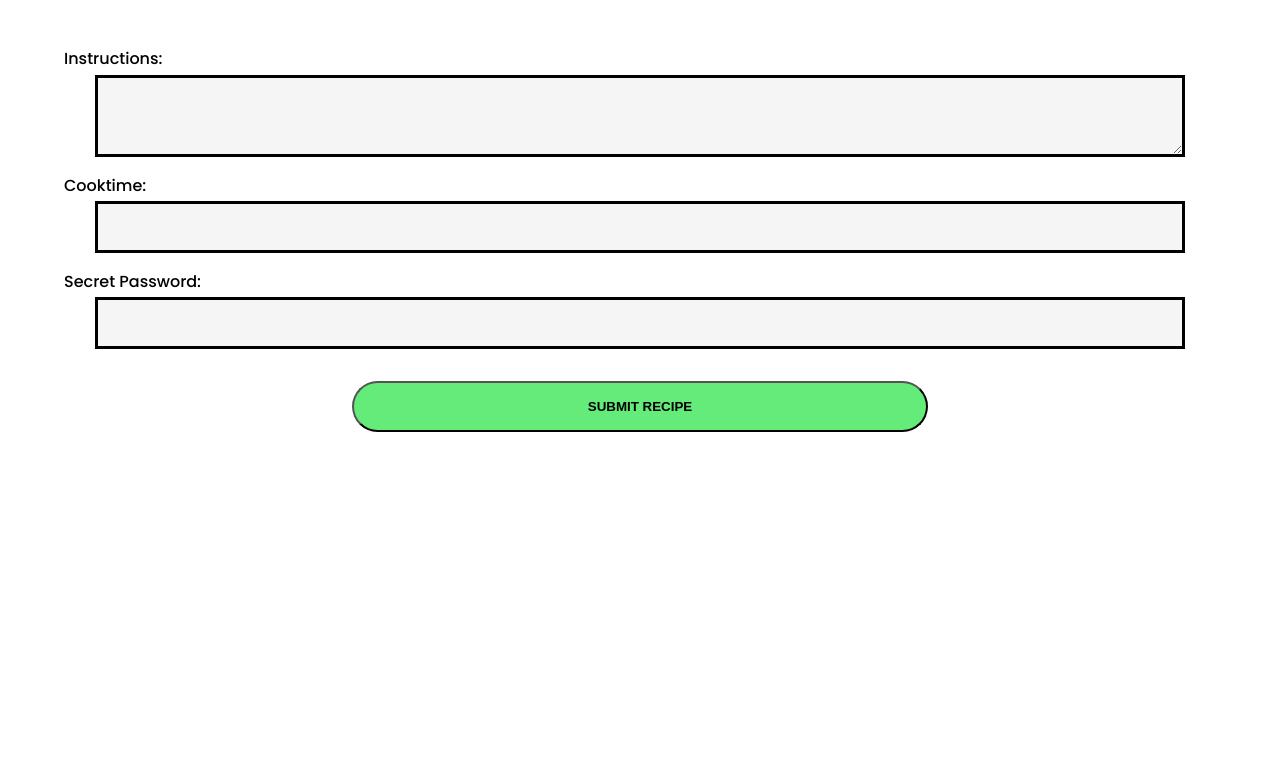
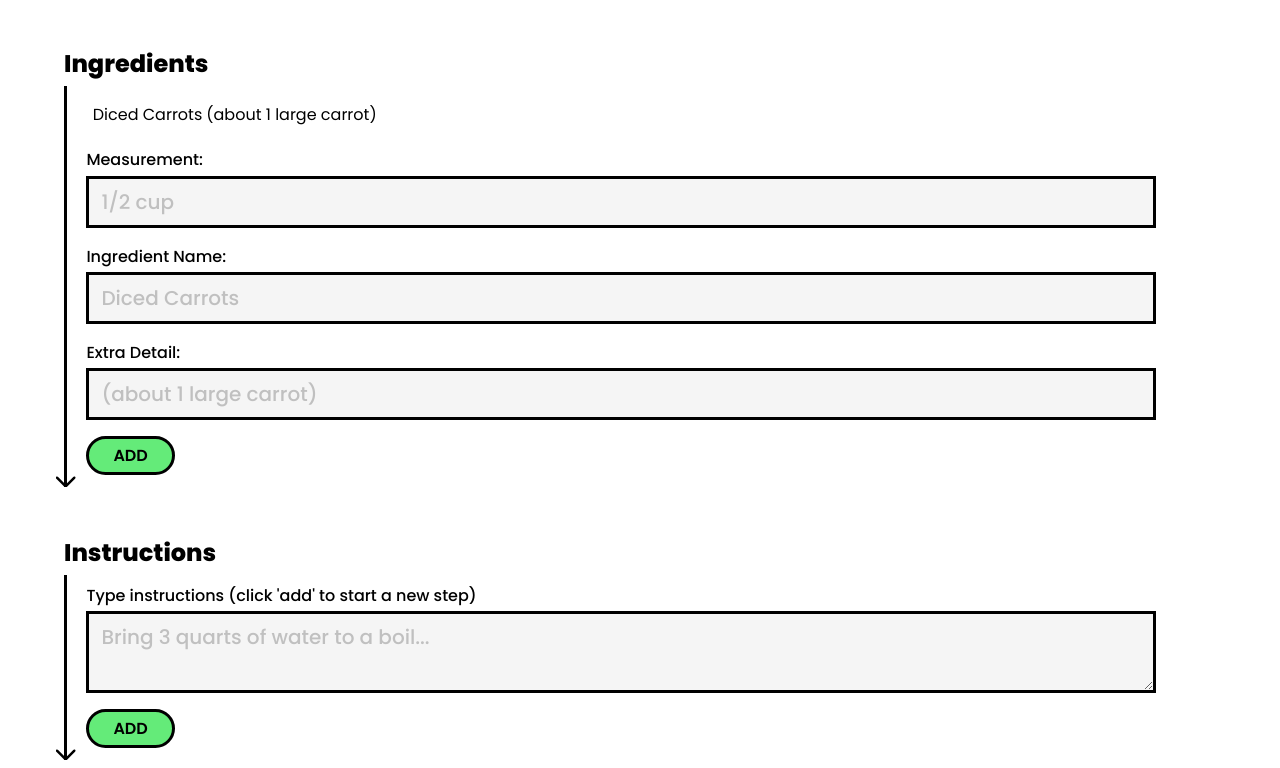
Before and after one commit to kevrog21/Recipe-Book, a React (Create React App) app: page /add-recipe in a window 1280 px wide. Shown: the part 1252-2020 px from the top of the page. Before the commit the page ends 1732 px from the top, so only its background shows below. Built offline with nearby package versions, Linux system fonts and the light colour scheme.

Commit message:
form progress. added ingredients and instructions section

```diff
--- a/src/components/AddRecipeForm.js
+++ b/src/components/AddRecipeForm.js
@@ -10,6 +10,11 @@ export default function AddRecipeForm() {
     const [formData, setFormData] = useState({
         recipeName: '',
         recipeSubName: '',
+        ingredients: [{
+            measurement: '',
+            ingredientName: '',
+            ingredientExtraDetail: ''
+        }],
         instructions: '',
         cooktime: '',
         password: '',
@@ -29,6 +34,12 @@ export default function AddRecipeForm() {
         const recipeSubitlePreview = document.getElementById("recipe-subtitle-preview")
         recipeSubitlePreview.textContent = formData.recipeSubName
     }, [formData.recipeSubName])
+
+    useEffect(() => {
+        console.log('this is running')
+        const measurementPreview = document.getElementById("ingredient-measurement-preview")
+        measurementPreview.textContent = formData.ingredients.measurement
+    }, [formData.ingredients.measurement])
 
     // const [image, setImage] = useState(null)
 
@@ -88,14 +99,72 @@ export default function AddRecipeForm() {
         console.log(selectedImage)
     }
 
+    // const handleInputChange = (e) => {
+    //     const { name, value } = e.target
+
+    //     const isNumericField = ["cooktime"].includes(name) //returns true if the target name is included in the array
+
+    //     // if (name === 'measurement' || name === 'ingredientName' || name === 'ingredientExtraDetail') {
+    //     if (name.startsWith("ingredient")) {
+    //         const ingredienIndex = parseInt(name.split("-"[1]))
+    //         setFormData((prevData) => {
+    //             const updatedIngredients = [...prevData.ingredients]
+    //             updatedIngredients[ingredienIndex] = {
+    //                 ...updatedIngredients[ingredienIndex],
+    //                 [name.split("-")[0]]: value
+    //             }
+    //             return {
+    //             ...prevData,
+    //             ingerdients: updatedIngredients
+    //             }
+    //         })
+    //     } else {
+    //         setFormData((prevData) => ({
+    //             ...prevData,
+    //             [name]: isNumericField ? parseInt(value) : value
+    //         }))
+    //     }
+    // }
+
+    // const handleInputChange = (e) => {
+    //     const { name, value } = e.target
+
+    //     if (name === 'measurement' || name === 'ingredientName' || name === 'ingredientExtraDetail') {
+    //         setFormData((prevData) => ({
+    //             ...prevData,
+    //             ingredients: {
+    //                 ...prevData.ingredients,
+    //                 [name]: value,
+    //             }
+    //         }))
+    //     } else {
+    //         const isNumericField = ["cooktime"].includes(name) //returns true if the target name is included in the array
+    //         setFormData((prevData) => ({
+    //             ...prevData,
+    //             [name]: isNumericField ? parseInt(value) : value
+    //         }))
+    //     }
+    // }
+
     const handleInputChange = (e) => {
         const { name, value } = e.target
 
-        const isNumericField = ["cooktime"].includes(name) //returns true if the target name is included in the array
-        setFormData((prevData) => ({
-            ...prevData,
-            [name]: isNumericField ? parseInt(value) : value
-        }))
+        if (name === 'measurement' || name === 'ingredientName' || name === 'ingredientExtraDetail') {
+            setFormData((prevData) => ({
+                ...prevData,
+                ingredients: [{
+                    ...prevData.ingredients,
+                    [name]: value,
+                }]
+            }))
+        } else {
+            const isNumericField = ["cooktime"].includes(name) //returns true if the target name is included in the array
+            setFormData((prevData) => ({
+                ...prevData,
+                [name]: isNumericField ? parseInt(value) : value
+            }))
+        }
+        console.log(formData.ingredients)
     }
 
     const handleSubmit = async (e) => {
@@ -194,6 +263,7 @@ export default function AddRecipeForm() {
                     setFormData({
                         recipeName: '',
                         recipeSubName: '',
+                        ingredients: [],
                         instructions: '',
                         cooktime: '',
                         password: '',
@@ -343,6 +413,22 @@ export default function AddRecipeForm() {
         imageInput.click()
     }
 
+    const handleAddClick = (e) => {
+        // push the new ingredient object to the ingredients array, then reset the value to ''
+        console.log(formData.ingredients)
+        // const measurement = document.getElementById("measurement")
+        // const ingredientName = document.getElementById("ingredient-name")
+        // const ingredientExtraDetail = document.getElementById("ingredient-extra-detail")
+        console.log(e)
+        // const newIngredientObj = {
+        //     measurement: e.measurement.value,
+        //     name: e.ingredientName.value,
+        //     extraDetail: e.ingredientExtraDetail.value
+        // }
+        // formData.ingredients.push(newIngredientObj)
+        // console.log(formData.ingredients)
+    }
+
 
     return (
         <div>
@@ -367,23 +453,6 @@ export default function AddRecipeForm() {
 
 
             <form className="add-recipe-form" onSubmit={handleSubmit}>
-                {/* <div className='container'>
-                    <section className='title-section'>
-                        <div className='section-title-container'>
-                            <h4 className='section-title'>Title</h4>
-                            <div className='section-arrow-container'>
-                                <img src={arrow} className="arrowHead section-arrowhead"/>
-
-                            </div>
-                        </div>
-                        <div className='section-input-container'>
-                            <label htmlFor="recipe-name">Recipe Title</label>
-                            <input type="text" id="recipe-name" name="recipeName" value={formData.recipeName} onChange={handleInputChange}></input>
-                            <label htmlFor="recipe-name">Recipe Subitle:</label>
-                            <input type="text" id="recipe-name" name="recipeName" value={formData.recipeName} onChange={handleInputChange}></input>
-                        </div>
-                    </section>
-                </div> */}
 
                 <section className='title-section'>
 
@@ -394,20 +463,65 @@ export default function AddRecipeForm() {
                         </div>
 
                         <div className='section-input-container'>
-                            <label htmlFor="recipe-name">Recipe Title</label>
-                            <input type="text" id="recipe-name" name="recipeName"
+                            <label htmlFor="recipe-name">Recipe Title:</label>
+                            <input type="text" id="recipe-name" name="recipeName" className='has-placeholder'
                             placeholder='Grilled Chicken' value={formData.recipeName} onChange={handleInputChange}></input>
 
                             <label htmlFor="recipe-sub-name">Recipe Subitle:</label>
-                            <input type="text" id="recipe-sub-name" name="recipeSubName"
+                            <input type="text" id="recipe-sub-name" className='has-placeholder' name="recipeSubName"
                             placeholder='with rice & veggies' value={formData.recipeSubName} onChange={handleInputChange}></input>
                         </div>
+
+                </section>
+
+                <section className='ingredients-section'>
+
+                        <h4 className='section-title'>Ingredients</h4>
+                        <div className='section-arrow-container'>
+                            <img src={arrow} className="arrowHead section-arrowhead"/>
+                        </div>
+
+                        <div className='section-input-container'>
+                            <div className='ingredients-preview'>
+                                <span id='ingredient-measurement-preview'></span>
+                                <span id='ingredient-name-preview'>Diced Carrots</span>
+                                <span id='ingredient-extra-detail-preview'>(about 1 large carrot)</span>
+                            </div>
+                            <label htmlFor="measurement">Measurement:</label>
+                            <input type="text" id="measurement" name="measurement" className='has-placeholder'
+                            placeholder='1/2 cup' value={formData.ingredients.measurement} onChange={handleInputChange}></input>
+                            <label htmlFor="ingredientName">Ingredient Name:</label>
+                            <input type="text" id="ingredient-name" name="ingredientName" className='has-placeholder'
+                            placeholder='Diced Carrots' value={formData.ingredients.ingredientName} onChange={handleInputChange}></input>
+                            <label htmlFor="ingredientExtraDetail">Extra Detail:</label>
+                            <input type="text" id="ingredient-extra-detail" name="ingredientExtraDetail" className='has-placeholder'
+                            placeholder='(about 1 large carrot)' value={formData.ingredients.ingredientExtraDetail} onChange={handleInputChange}></input>
+                            <div className="add-button" onClick={handleAddClick}>add</div>
+                        </div>
+
+                </section>
+
+                <section className='instructions-section'>
+
+                        <h4 className='section-title'>Instructions</h4>
+                        <div className='section-arrow-container'>
+                            <img src={arrow} className="arrowHead section-arrowhead"/>
+                        </div>
+
+                        <div className='section-input-container'>
+                            <label htmlFor="instructions">Type instructions (click 'add' to start a new step)</label>
+                            <textarea type="text" id="instructions" name="instructions" className='has-placeholder'
+                            placeholder='Bring 3 quarts of water to a boil...' value={formData.instructions} onChange={handleInputChange}></textarea>
+                            <div className="add-button">add</div>
+                        </div>
+
                 </section>
 
 
-                <label htmlFor="instructions">Instructions:</label>
+
+                {/* <label htmlFor="instructions">Instructions:</label>
                 <textarea type="text" id="instructions" name="instructions" value={formData.instructions} onChange={handleInputChange}></textarea>
-                <label htmlFor="cooktime">Cooktime:</label>
+                <label htmlFor="cooktime">Cooktime:</label> */}
                 <input type="number" id="cooktime" name="cooktime" value={formData.cooktime} onChange={handleInputChange}></input>
                 <label htmlFor="password">Secret Password:</label>
                 <input type="password" id="password" name="password" value={formData.password} onChange={handleInputChange}></input>
--- a/src/index.css
+++ b/src/index.css
@@ -311,15 +311,13 @@ main {
   font-weight: 600;
 }
 
-.title-section {
+.title-section,
+.instructions-section,
+.ingredients-section {
   margin: 0 0 3em 0;
   display: grid;
   grid-template-columns: auto 1fr 1fr;
   grid-template-rows: auto auto auto;
-  /* grid-template-areas:
-    "title" "title" "title"
-    "arrow" "input" "input"
-    "arrow" "input" "input"; */
   gap: 5px;
 }
 
@@ -371,10 +369,24 @@ main {
   width: 92%;
   margin: .2rem auto 1rem auto;
   border: 3px solid black;
+  vertical-align: bottom;
 }
 
-.add-recipe-form input::placeholder {
+.has-placeholder::placeholder {
   color: #C0C0C0;
+}
+
+.ingredients-preview {
+  margin: .5rem 0 1.25rem 0;
+}
+
+#ingredient-measurement-preview {
+  font-weight: 700;
+  margin: 0 .4em 0 0;
+}
+
+#ingredient-name-preview {
+  margin: 0 .25em 0 0;
 }
 
 
@@ -394,7 +406,8 @@ main {
   width: 10vw;
 }
 
-.submit-recipe-btn {
+.submit-recipe-btn,
+.add-button {
   padding: 1rem 0;
   width: 50%;
   margin: 1rem auto;
@@ -403,9 +416,19 @@ main {
   cursor: pointer;
   background: #64EB79;
   border-radius: 10vw;
+  border: 3px solid black;
 }
 
-.submit-recipe-btn:hover {
+.add-button {
+  display: inline-block;
+  width: auto;
+  padding: .25rem 1.5rem;
+  margin: 0 0;
+  font-weight: 600;
+}
+
+.submit-recipe-btn:hover,
+.add-button:hover {
   background: #22F043;
 }
 
```
Also changed, not shown: 2 other files (tests, documents, lock files or other folders).
